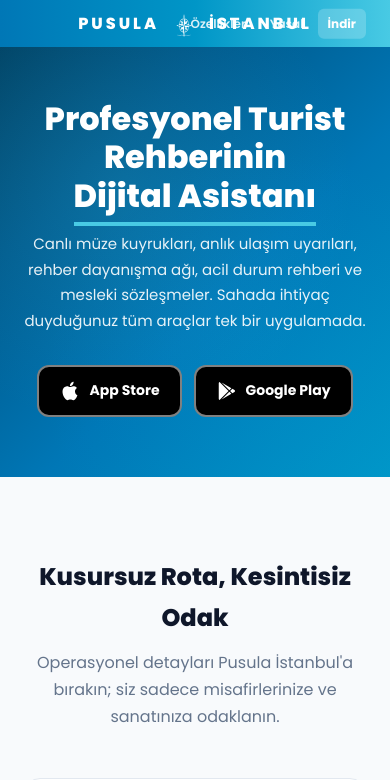
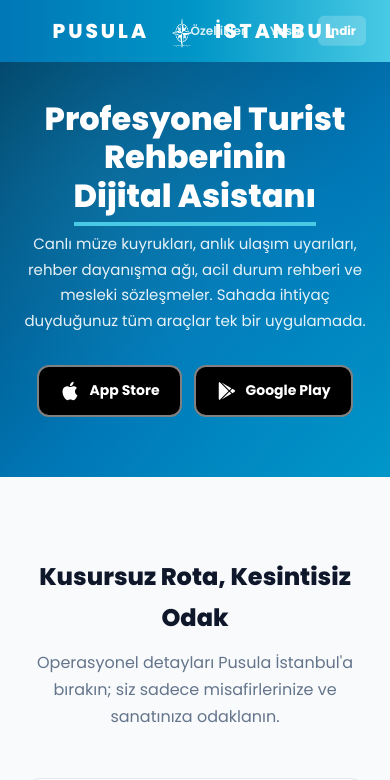
Before and after one commit to aysetokkus-lab/pusula-istanbul, a website: page docs/index.html in a window 390 px wide. Shown: the top 780 px of the page. Drawn offline with Linux system fonts and the light colour scheme.

Commit message:
docs: navbar %40 büyütme

```diff
--- a/docs/index.html
+++ b/docs/index.html
@@ -24,15 +24,15 @@
       position: fixed; top: 0; left: 0; right: 0; z-index: 100;
       background: linear-gradient(90deg, #0077B6 0%, #0096C7 50%, #48CAE4 100%);
       backdrop-filter: blur(10px);
-      padding: 10px 24px;
+      padding: 14px 24px;
       display: flex; align-items: center; justify-content: center;
     }
     .navbar-logo {
-      display: flex; align-items: center; gap: 12px;
-      color: #fff; font-weight: 800; font-size: 20px; letter-spacing: 4px;
+      display: flex; align-items: center; gap: 16px;
+      color: #fff; font-weight: 800; font-size: 28px; letter-spacing: 5px;
       text-transform: uppercase;
     }
-    .navbar-logo img { width: 34px; height: 34px; filter: brightness(0) invert(1); }
+    .navbar-logo img { width: 48px; height: 48px; filter: brightness(0) invert(1); }
     .navbar-links {
       position: absolute; right: 24px; top: 50%; transform: translateY(-50%);
       display: flex; gap: 8px;
@@ -204,8 +204,8 @@
     /* ═══ RESPONSIVE ═══ */
     @media (max-width: 640px) {
       .hero h1 { font-size: 32px; }
-      .navbar-logo { font-size: 16px; letter-spacing: 3px; }
-      .navbar-logo img { width: 26px; height: 26px; }
+      .navbar-logo { font-size: 20px; letter-spacing: 3px; }
+      .navbar-logo img { width: 34px; height: 34px; }
       .hero p { font-size: 15px; }
       .hero-buttons a { padding: 12px 20px; font-size: 14px; }
       .navbar-links a { font-size: 12px; padding: 5px 10px; }
```
